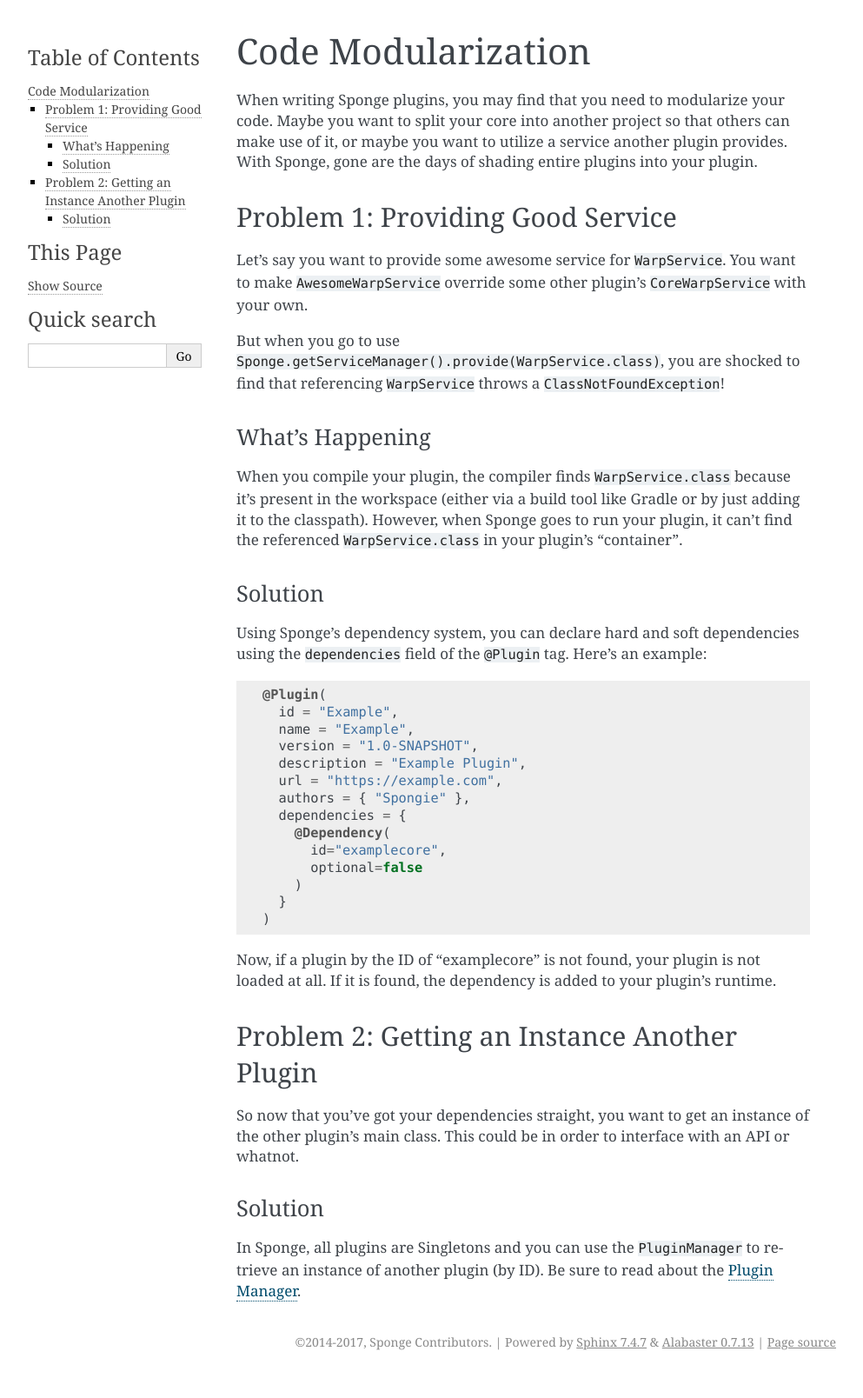
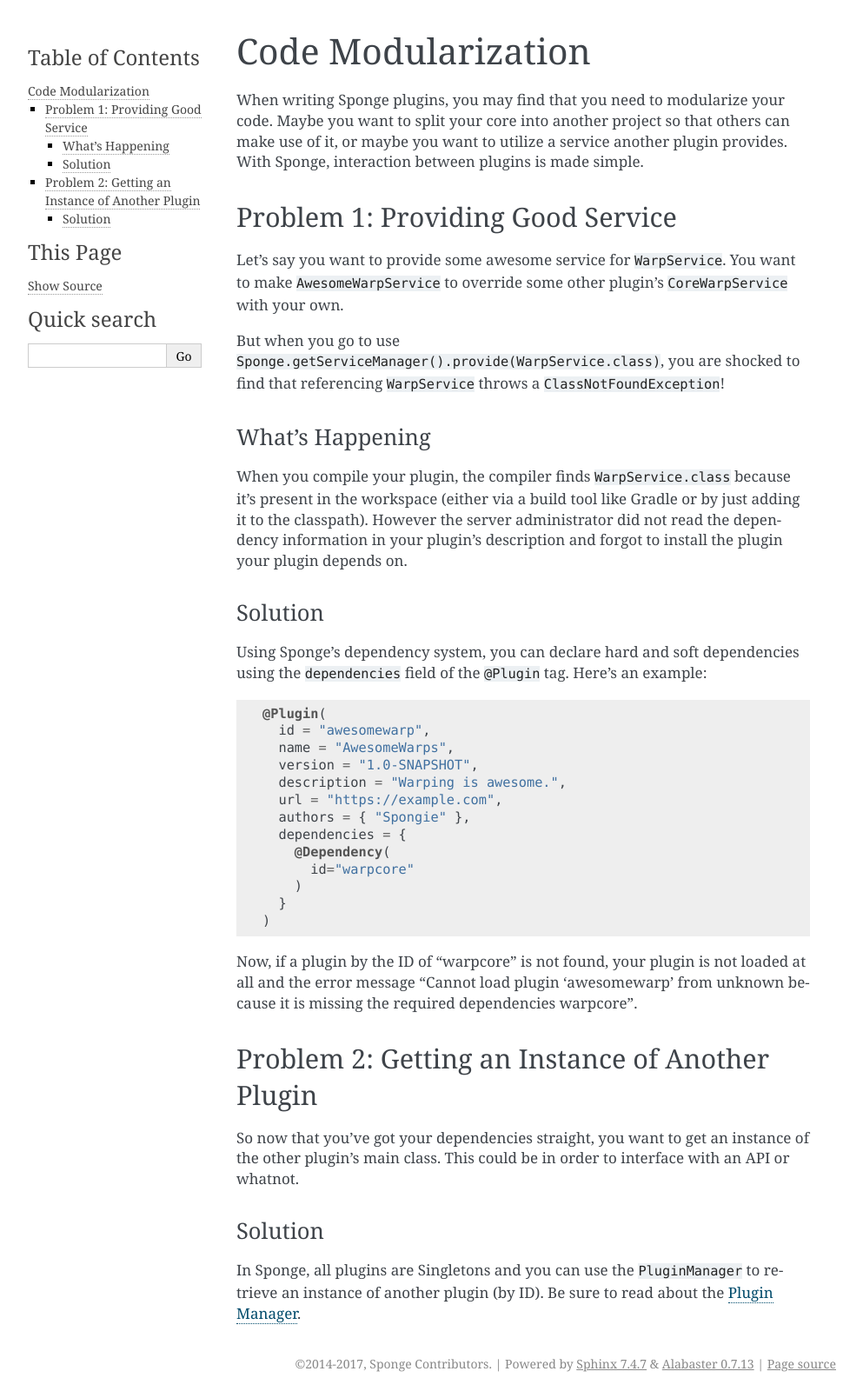
Before and after one commit to SpongePowered/SpongeDocs, a Sphinx documentation site: the page built from source/plugin/modularization.rst, in a window 1280 px wide. Shown: the whole page at 87% size, without its empty margins (148-1141 px from the left). Built offline with Sphinx 7.4.7, drawn with Linux system fonts in a browser that asks for light colours; pages that are not in the unit, such as notebooks, are missing from menus; before the commit the page ends 1583 px from its top, so only the background shows below that.

Commit message:
Fix some misconceptions, further elaborate on dependencies.

```diff
--- a/source/plugin/modularization.rst
+++ b/source/plugin/modularization.rst
@@ -4,12 +4,12 @@
 
 When writing Sponge plugins, you may find that you need to modularize your code. Maybe you want to split your core into
 another project so that others can make use of it, or maybe you want to utilize a service another plugin provides. With
-Sponge, gone are the days of shading entire plugins into your plugin.
+Sponge, interaction between plugins is made simple.
 
 Problem 1: Providing Good Service
 =================================
 
-Let's say you want to provide some awesome service for ``WarpService``. You want to make ``AwesomeWarpService`` override
+Let's say you want to provide some awesome service for ``WarpService``. You want to make ``AwesomeWarpService`` to override
 some other plugin's ``CoreWarpService`` with your own.
 
 But when you go to use ``Sponge.getServiceManager().provide(WarpService.class)``, you are shocked to find that referencing
@@ -19,8 +19,8 @@
 ~~~~~~~~~~~~~~~~
 
 When you compile your plugin, the compiler finds ``WarpService.class`` because it's present in the workspace (either via
-a build tool like Gradle or by just adding it to the classpath). However, when Sponge goes to run your plugin, it can't
-find the referenced ``WarpService.class`` in your plugin's "container".
+a build tool like Gradle or by just adding it to the classpath). However the server administrator did not read the
+dependency information in your plugin's description and forgot to install the plugin your plugin depends on.
 
 Solution
 ~~~~~~~~
@@ -31,25 +31,24 @@
 .. code-block:: java
 
     @Plugin(
-      id = "Example",
-      name = "Example",
+      id = "awesomewarp",
+      name = "AwesomeWarps",
       version = "1.0-SNAPSHOT",
-      description = "Example Plugin",
+      description = "Warping is awesome.",
       url = "https://example.com",
       authors = { "Spongie" },
       dependencies = {
         @Dependency(
-          id="examplecore",
-          optional=false
+          id="warpcore"
         )
       }
     )
 
-Now, if a plugin by the ID of "examplecore" is not found, your plugin is not loaded at all. If it is found, the
-dependency is added to your plugin's runtime.
+Now, if a plugin by the ID of "warpcore" is not found, your plugin is not loaded at all and the error message "Cannot
+load plugin 'awesomewarp' from unknown because it is missing the required dependencies warpcore".
 
-Problem 2: Getting an Instance Another Plugin
-=============================================
+Problem 2: Getting an Instance of Another Plugin
+================================================
 
 So now that you've got your dependencies straight, you want to get an instance of the other plugin's main class. This
 could be in order to interface with an API or whatnot.
--- a/source/plugin/plugin-class.rst
+++ b/source/plugin/plugin-class.rst
@@ -36,7 +36,8 @@
 (such as ``io.github.username.project``).
 
 After creating your main class, the :javadoc:`Plugin` annotation must be affixed to it. This annotation allows Sponge
-to easily find your main plugin class when your plugin is loaded. An example usage is illustrated below.
+to easily find your main plugin class when your plugin is loaded. An example usage is illustrated below, more detailed
+usage is explained on :doc:`plugin-meta`.
 
 .. code-block:: java
 
@@ -51,6 +52,7 @@
 
 .. note::
     Refer to :doc:`plugin-identifier` if you've not chosen your plugin ID yet.
+
 
 Initializing Your Plugin
 ========================
```
Also changed, not shown: source/plugin/plugin-meta.rst (+13 -2 lines).
